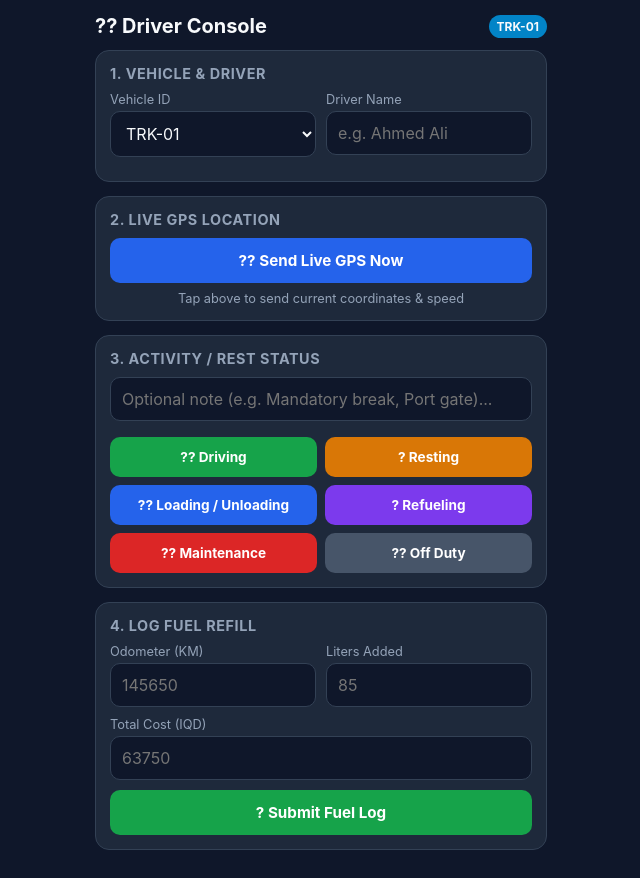
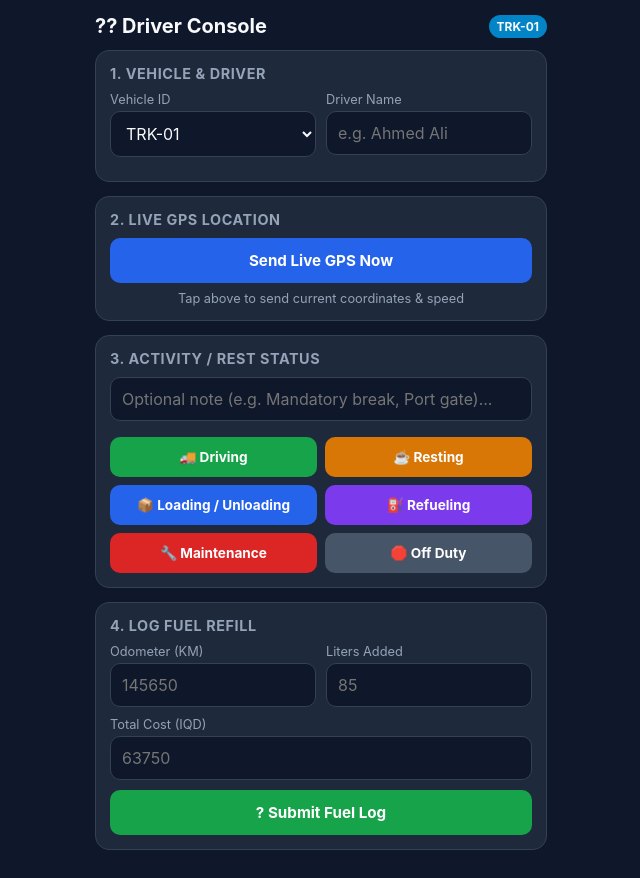
Before and after one commit to gseyf579-source/fleet-driver-app, a plain HTML site: page index.html in a window 1280 px wide. Shown: the whole page, without its empty margins (319-959 px from the left). Drawn offline with Linux system fonts and the light colour scheme.

Commit message:
Update index.html

```diff
--- a/index.html
+++ b/index.html
@@ -83,7 +83,7 @@
   <!-- 2. Live GPS Check-In -->
   <div class="card">
     <div class="card-title">2. Live GPS Location</div>
-    <button class="btn-primary" id="gpsBtn" onclick="sendGPS()">?? Send Live GPS Now</button>
+    <button class="btn-primary" id="gpsBtn" onclick="sendGPS()"> Send Live GPS Now</button>
     <div class="gps-info" id="gpsStatus">Tap above to send current coordinates & speed</div>
   </div>
 
@@ -92,12 +92,12 @@
     <div class="card-title">3. Activity / Rest Status</div>
     <input type="text" id="activityNotes" placeholder="Optional note (e.g. Mandatory break, Port gate)..." />
     <div class="status-grid">
-      <button class="btn-green" onclick="sendActivity('Driving')">?? Driving</button>
-      <button class="btn-amber" onclick="sendActivity('Resting')">? Resting</button>
-      <button class="btn-primary" onclick="sendActivity('Loading / Unloading')">?? Loading / Unloading</button>
-      <button class="btn-purple" onclick="sendActivity('Refueling')">? Refueling</button>
-      <button class="btn-red" onclick="sendActivity('Maintenance / Breakdown')">?? Maintenance</button>
-      <button class="btn-slate" onclick="sendActivity('Off Duty')">?? Off Duty</button>
+      <button class="btn-green" onclick="sendActivity('Driving')">&#128666; Driving</button>
+      <button class="btn-amber" onclick="sendActivity('Resting')">&#9749; Resting</button>
+      <button class="btn-primary" onclick="sendActivity('Loading / Unloading')">&#128230; Loading / Unloading</button>
+      <button class="btn-purple" onclick="sendActivity('Refueling')">&#9981; Refueling</button>
+      <button class="btn-red" onclick="sendActivity('Maintenance / Breakdown')">&#128295; Maintenance</button>
+      <button class="btn-slate" onclick="sendActivity('Off Duty')">&#128721; Off Duty</button>
     </div>
   </div>
 
```
